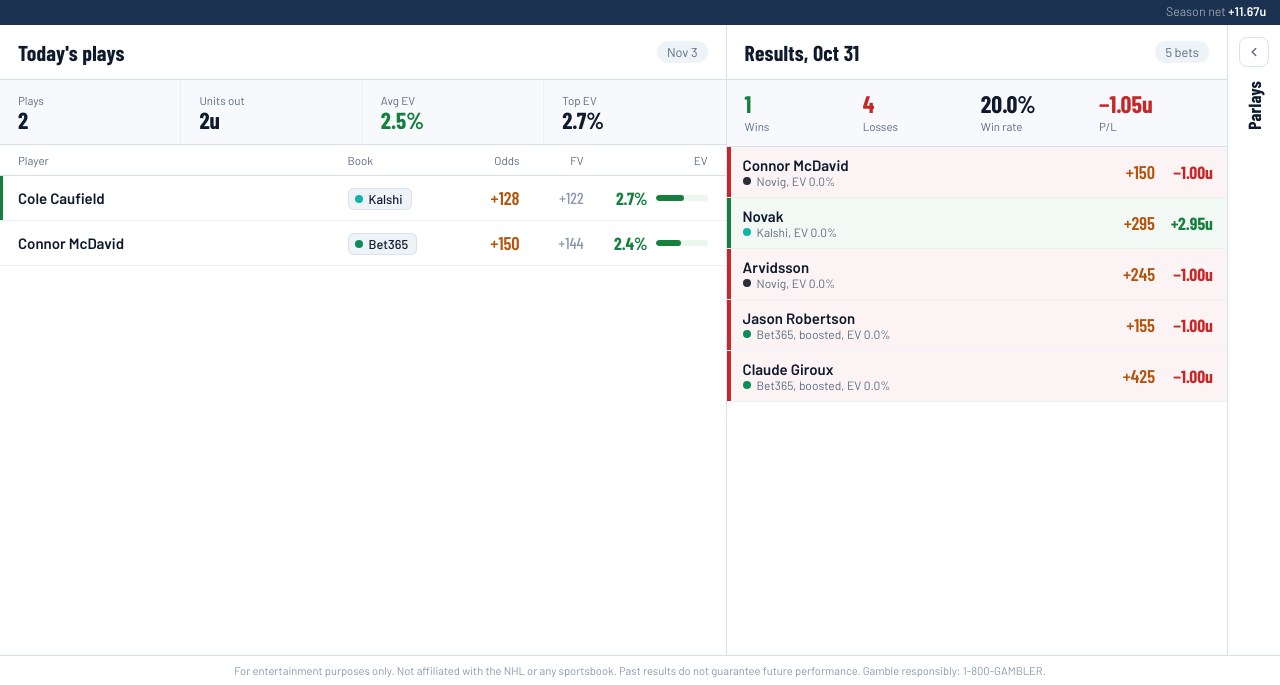
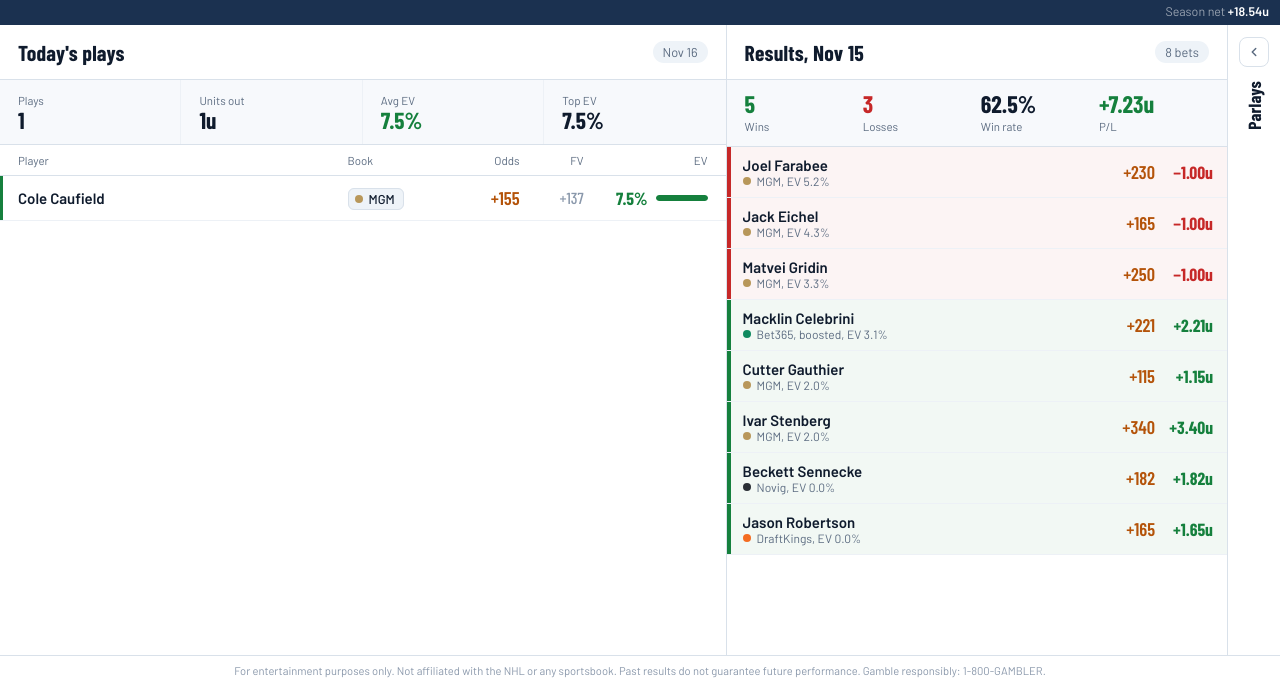
Before and after one commit to botoriousbert/Nhl-atgs-vs-circa-espn-pn, a plain HTML site: page index.html in a window 1280 px wide. Shown: the part 115-800 px from the top of the page. Drawn offline with nearby package versions, Linux system fonts and the light colour scheme.

Commit message:
Add files via upload

```diff
--- a/index.html
+++ b/index.html
@@ -353,13 +353,12 @@ table.t td.meta{font-family:var(--txt);font-size:.85rem;color:var(--mute);font-w
 const SEASON = { label:'2026–27', start:'2026-09-29' };
 
 // Today's slate. Optional: game:'EDM @ VGK', time:'7:00 PM', u:1 (units, default 1).
-// boost:true tags a boosted price. status:'pending' marks a play not placed yet (shown, but left out of the counts). status:'cashed' shows the play struck through and drops it from the count.
+// boost:true tags a boosted price. status:'pending' marks a play not placed yet (shown, but left out of the counts). status:'untracked' marks a bet you're keeping that doesn't count in the tracker (e.g. no Circa line). status:'cashed' shows the play struck through and drops it from the count.
 const TODAY = {
-  date: '2026-11-03',
+  date: '2026-11-16',
   plays: [
     // { player:'Player Name', book:'Bet365', odds:310, fv:281, ev:7.7, game:'MIN @ DAL', time:'8:00 PM' },
-    { player:'Cole Caufield',  book:'Kalshi', odds:128, fv:122, ev:2.7 },
-    { player:'Connor McDavid', book:'Bet365', odds:150, fv:144, ev:2.4 },
+    { player:'Cole Caufield', book:'MGM', odds:155, fv:137, ev:7.5 },
   ],
 };
 
@@ -493,9 +492,9 @@ const LOG = [
   { d:'2026-10-13', p:'Macklin Celebrini', b:'MGM', o:175, r:'W' },
 
   // Oct 14
-  { d:'2026-10-14', p:'Nathan MacKinnon', b:'Novig',   o:113, fv:106, ev:3.2, r:'L' },
-  { d:'2026-10-14', p:'Nazem Kadri',      b:'Bet365',  o:416, fv:279, ev:3.0, r:'L', note:'boosted' },
-  { d:'2026-10-14', p:'Ryan Leonard',     b:'FanDuel', o:460, fv:346, ev:1.8, r:'L', note:'boosted' },
+  { d:'2026-10-14', p:'Nathan MacKinnon', b:'Novig', o:113, fv:106, ev:3.2, r:'L' },
+  { d:'2026-10-14', p:'Nazem Kadri', b:'Bet365', o:416, fv:279, ev:3.0, r:'L', note:'boosted' },
+  { d:'2026-10-14', p:'Ryan Leonard', b:'FanDuel', o:460, fv:346, ev:1.8, r:'L', note:'boosted' },
 
   // Oct 15
   { d:'2026-10-15', p:'Joel Eriksson Ek', b:'MGM', o:240, fv:229, ev:3.3, r:'L' },
@@ -511,9 +510,9 @@ const LOG = [
   { d:'2026-10-15', p:'Matt Boldy', b:'MGM', o:180, fv:165, ev:5.7, r:'W' },
 
   // Oct 16
-  { d:'2026-10-16', p:'Nathan MacKinnon', b:'MGM',   o:-105, fv:-109, ev:1.8, r:'W' },
-  { d:'2026-10-16', p:'Leo Carlsson',     b:'Novig', o:217,  fv:212,  ev:1.7, r:'L' },
-  { d:'2026-10-16', p:'Cutter Gauthier',  b:'MGM',   o:175,  fv:171,  ev:1.5, r:'L' },
+  { d:'2026-10-16', p:'Nathan MacKinnon', b:'MGM', o:-105, fv:-109, ev:1.8, r:'W' },
+  { d:'2026-10-16', p:'Leo Carlsson', b:'Novig', o:217, fv:212, ev:1.7, r:'L' },
+  { d:'2026-10-16', p:'Cutter Gauthier', b:'MGM', o:175, fv:171, ev:1.5, r:'L' },
 
   // Oct 17
   { d:'2026-10-17', p:'Roman Kantserov', b:'MGM', o:380, fv:342, ev:8.6, r:'L' },
@@ -535,14 +534,14 @@ const LOG = [
   { d:'2026-10-17', p:'Sebastian Aho', b:'MGM', o:195, fv:195, ev:0.1, r:'L' },
 
   // Oct 18
-  { d:'2026-10-18', p:'Matt Boldy',       b:'MGM', o:155, fv:146, ev:3.8, r:'L' },
+  { d:'2026-10-18', p:'Matt Boldy', b:'MGM', o:155, fv:146, ev:3.8, r:'L' },
   { d:'2026-10-18', p:'Joel Eriksson Ek', b:'MGM', o:230, fv:221, ev:3.0, r:'L' },
 
   // Oct 19
   { d:'2026-10-19', p:'Cutter Gauthier', b:'Novig', o:194, fv:192, ev:0.7, r:'L' },
-  { d:'2026-10-19', p:'Nick Schmaltz',   b:'MGM',   o:185, fv:183, ev:0.7, r:'W' },
+  { d:'2026-10-19', p:'Nick Schmaltz', b:'MGM', o:185, fv:183, ev:0.7, r:'W' },
 
-  // Oct 20 (Brock Nelson free bet at 0 units, not logged)
+  // Oct 20
   { d:'2026-10-20', p:'Vasily Podkolzin', b:'Bet365', o:210, fv:195, ev:4.9, r:'L' },
   { d:'2026-10-20', p:'Cutter Gauthier', b:'FanDuel', o:220, fv:206, ev:4.7, r:'L' },
   { d:'2026-10-20', p:'Jack Hughes', b:'Bet365', o:185, fv:180, ev:1.7, r:'L' },
@@ -553,7 +552,7 @@ const LOG = [
   { d:'2026-10-20', p:'William Nylander', b:'Novig', o:239, fv:226, ev:3.9, r:'W' },
   { d:'2026-10-20', p:'Wyatt Johnston', b:'Novig', o:194, fv:188, ev:2.2, r:'L' },
   { d:'2026-10-20', p:'Adam Fantilli', b:'MGM', o:190, fv:185, ev:1.7, r:'L' },
-  { d:'2026-10-20', p:'Cole Perfetti', b:'Bet365', o:275, fv:270, ev:1.3, r:'W', fb:true, note:'free bet' },
+  { d:'2026-10-20', p:'Cole Perfetti', b:'Bet365', o:275, fv:270, ev:1.3, r:'W', note:'free bet', fb:true },
   { d:'2026-10-20', p:'Kyle Connor', b:'Bet365', o:155, fv:153, ev:0.9, r:'L' },
   { d:'2026-10-20', p:'Matt Boldy', b:'Bet365', o:170, fv:168, ev:0.8, r:'L' },
   { d:'2026-10-20', p:'Jake Guentzel', b:'MGM', o:195, fv:194, ev:0.3, r:'L' },
@@ -561,9 +560,9 @@ const LOG = [
   { d:'2026-10-20', p:'Nikita Kucherov', b:'MGM', o:175, fv:170, ev:1.7, r:'W' },
 
   // Oct 21
-  { d:'2026-10-21', p:'Matvei Michkov', b:'MGM',    o:333, fv:295, ev:9.7, r:'L' },
-  { d:'2026-10-21', p:'Josh Norris',    b:'Bet365', o:552, fv:380, ev:2.1, g:'PHI @ BUF', r:'L', note:'boosted' },
-  { d:'2026-10-21', p:'Sam Bennett',    b:'MGM',    o:270, fv:264, ev:1.7, r:'L' },
+  { d:'2026-10-21', p:'Matvei Michkov', b:'MGM', o:333, fv:295, ev:9.7, r:'L' },
+  { d:'2026-10-21', p:'Josh Norris', b:'Bet365', o:552, fv:380, ev:2.1, g:'PHI @ BUF', r:'L', note:'boosted' },
+  { d:'2026-10-21', p:'Sam Bennett', b:'MGM', o:270, fv:264, ev:1.7, r:'L' },
 
   // Oct 22
   { d:'2026-10-22', p:'Jimmy Snuggerud', b:'MGM', o:260, fv:238, ev:6.4, r:'W' },
@@ -583,30 +582,30 @@ const LOG = [
 
   // Oct 24
   { d:'2026-10-24', p:'Beckett Sennecke', b:'MGM', o:220, fv:216, ev:1.3, r:'W' },
-  { d:'2026-10-24', p:'Matvei Michkov',   b:'MGM', o:270, fv:269, ev:0.1, r:'W' },
-  { d:'2026-10-24', p:'Arseny Gritsyuk',  b:'MGM', o:350, fv:346, ev:0.9, r:'W' },
+  { d:'2026-10-24', p:'Matvei Michkov', b:'MGM', o:270, fv:269, ev:0.1, r:'W' },
+  { d:'2026-10-24', p:'Arseny Gritsyuk', b:'MGM', o:350, fv:346, ev:0.9, r:'W' },
 
   // Oct 25
   { d:'2026-10-25', p:'Matt Boldy', b:'Novig', o:141, fv:137, ev:1.5, r:'L' },
 
   // Oct 26
-  { d:'2026-10-26', p:'Connor McDavid',  b:'Novig',   o:115, fv:107, ev:4.0, r:'L' },
-  { d:'2026-10-26', p:'Alex DeBrincat',  b:'FanDuel', o:180, fv:176, ev:1.4, r:'L' },
-  { d:'2026-10-26', p:'Pavel Dorofeyev', b:'Novig',   o:194, fv:194, ev:0.2, r:'L' },
-  { d:'2026-10-26', p:'Artemi Panarin',  b:'Kalshi',  o:228, fv:221, ev:2.3, r:'W' },
+  { d:'2026-10-26', p:'Connor McDavid', b:'Novig', o:115, fv:107, ev:4.0, r:'L' },
+  { d:'2026-10-26', p:'Alex DeBrincat', b:'FanDuel', o:180, fv:176, ev:1.4, r:'L' },
+  { d:'2026-10-26', p:'Pavel Dorofeyev', b:'Novig', o:194, fv:194, ev:0.2, r:'L' },
+  { d:'2026-10-26', p:'Artemi Panarin', b:'Kalshi', o:228, fv:221, ev:2.3, r:'W' },
 
   // Oct 27
-  { d:'2026-10-27', p:'Matt Boldy',       b:'FanDuel', o:180, fv:172, ev:3.1, r:'L' },
-  { d:'2026-10-27', p:'Logan Cooley',     b:'Kalshi',  o:295, fv:270, ev:6.7, r:'W' },
-  { d:'2026-10-27', p:'Dylan Guenther',   b:'Novig',   o:194, fv:184, ev:3.6, r:'L' },
-  { d:'2026-10-27', p:'Robert Thomas',    b:'Novig',   o:300, fv:287, ev:3.4, r:'L' },
-  { d:'2026-10-27', p:'Teuvo Teravainen', b:'Novig',   o:426, fv:417, ev:1.8, r:'L' },
-  { d:'2026-10-27', p:'Quinton Byfield',  b:'FanDuel', o:375, fv:298, ev:19.4, r:'L', note:'boosted' },
-  { d:'2026-10-27', p:'Mikko Rantanen',   b:'Kalshi',  o:208, fv:201, ev:2.4, r:'L' },
-  { d:'2026-10-27', p:'Tyler Bertuzzi',   b:'Novig',   o:285, fv:278, ev:1.8, r:'L' },
+  { d:'2026-10-27', p:'Matt Boldy', b:'FanDuel', o:180, fv:172, ev:3.1, r:'L' },
+  { d:'2026-10-27', p:'Logan Cooley', b:'Kalshi', o:295, fv:270, ev:6.7, r:'W' },
+  { d:'2026-10-27', p:'Dylan Guenther', b:'Novig', o:194, fv:184, ev:3.6, r:'L' },
+  { d:'2026-10-27', p:'Robert Thomas', b:'Novig', o:300, fv:287, ev:3.4, r:'L' },
+  { d:'2026-10-27', p:'Teuvo Teravainen', b:'Novig', o:426, fv:417, ev:1.8, r:'L' },
+  { d:'2026-10-27', p:'Quinton Byfield', b:'FanDuel', o:375, fv:298, ev:19.4, r:'L', note:'boosted' },
+  { d:'2026-10-27', p:'Mikko Rantanen', b:'Kalshi', o:208, fv:201, ev:2.4, r:'L' },
+  { d:'2026-10-27', p:'Tyler Bertuzzi', b:'Novig', o:285, fv:278, ev:1.8, r:'L' },
 
   // Oct 28
-  { d:'2026-10-28', p:'Martin Necas',     b:'MGM',   o:210, fv:205, ev:1.6, r:'L' },
+  { d:'2026-10-28', p:'Martin Necas', b:'MGM', o:210, fv:205, ev:1.6, r:'L' },
   { d:'2026-10-28', p:'Nathan MacKinnon', b:'Novig', o:147, fv:136, ev:4.4, r:'W' },
 
   // Oct 29
@@ -626,14 +625,85 @@ const LOG = [
 
   // Oct 30
   { d:'2026-10-30', p:'Joel Farabee', b:'Kalshi', o:239, fv:220, ev:6.0, r:'W' },
-  { d:'2026-10-30', p:'Tomas Hertl',  b:'Novig',  o:285, fv:280, ev:1.3, r:'L' },
+  { d:'2026-10-30', p:'Tomas Hertl', b:'Novig', o:285, fv:280, ev:1.3, r:'L' },
 
   // Oct 31
-  { d:'2026-10-31', p:'Connor McDavid',  b:'Novig',  o:150, fv:151, ev:0, r:'L' },
-  { d:'2026-10-31', p:'Novak',           b:'Kalshi', o:295, fv:306, ev:0, r:'W' },
-  { d:'2026-10-31', p:'Arvidsson',       b:'Novig',  o:245, fv:233, ev:0, r:'L' },
-  { d:'2026-10-31', p:'Jason Robertson', b:'Bet365', o:155, fv:151, ev:0, r:'L', note:'boosted' },
-  { d:'2026-10-31', p:'Claude Giroux',   b:'Bet365', o:425, fv:430, ev:0, r:'L', note:'boosted' },
+  { d:'2026-10-31', p:'Connor McDavid', b:'Novig', o:150, fv:151, ev:0.0, r:'L' },
+  { d:'2026-10-31', p:'Novak', b:'Kalshi', o:295, fv:306, ev:0.0, r:'W' },
+  { d:'2026-10-31', p:'Arvidsson', b:'Novig', o:245, fv:233, ev:0.0, r:'L' },
+  { d:'2026-10-31', p:'Jason Robertson', b:'Bet365', o:155, fv:151, ev:0.0, r:'L', note:'boosted' },
+  { d:'2026-10-31', p:'Claude Giroux', b:'Bet365', o:425, fv:430, ev:0.0, r:'L', note:'boosted' },
+
+  // Nov 3
+  { d:'2026-11-03', p:'Cole Caufield', b:'Kalshi', o:128, fv:122, ev:2.7, r:'W' },
+  { d:'2026-11-03', p:'Connor McDavid', b:'Bet365', o:150, fv:144, ev:2.4, r:'L' },
+  { d:'2026-11-03', p:'Cole Caufield', b:'Novig', o:133, fv:125, ev:3.7, r:'L' },
+  { d:'2026-11-03', p:'Tomas Hertl', b:'Novig', o:277, fv:267, ev:2.7, r:'W' },
+  { d:'2026-11-03', p:'Auston Matthews', b:'Novig', o:144, fv:143, ev:0.5, r:'L' },
+  { d:'2026-11-03', p:'Jason Robertson', b:'Novig', o:167, fv:167, ev:0.2, r:'W' },
+  { d:'2026-11-03', p:'Seth Jarvis', b:'Novig', o:245, fv:230, ev:4.4, r:'L' },
+  { d:'2026-11-03', p:'Nathan MacKinnon', b:'Novig', o:153, fv:145, ev:3.3, r:'L' },
+  { d:'2026-11-03', p:'Brandon Hagel', b:'Novig', o:150, fv:146, ev:1.4, r:'L' },
+  { d:'2026-11-03', p:'Logan Cooley', b:'MGM', o:195, fv:193, ev:0.6, r:'L' },
+
+  // Nov 4
+  { d:'2026-11-04', p:'Brady Tkachuk', b:'MGM', o:150, fv:138, ev:5.1, r:'L' },
+  { d:'2026-11-04', p:'Tim Stutzle', b:'Novig', o:190, fv:186, ev:1.3, r:'L' },
+  { d:'2026-11-04', p:'Artemi Panarin', b:'DraftKings', o:185, fv:181, ev:1.4, r:'L' },
+
+  // Nov 5
+  { d:'2026-11-05', p:'Martin Necas', b:'Bet365', o:273, fv:175, ev:5.3, r:'L', note:'boosted' },
+  { d:'2026-11-05', p:'Jack Hughes', b:'MGM', o:150, fv:142, ev:3.5, r:'L' },
+  { d:'2026-11-05', p:'Jake Guentzel', b:'Bet365', o:120, fv:114, ev:2.8, r:'L' },
+  { d:'2026-11-05', p:'Logan Cooley', b:'Kalshi', o:208, fv:204, ev:1.2, r:'W' },
+
+  // Nov 8
+  { d:'2026-11-08', p:'Brady Tkachuk', b:'MGM', o:175, fv:164, ev:4.1, r:'L' },
+  { d:'2026-11-08', p:'Victor Olofsson', b:'Bet365', o:350, fv:335, ev:3.5, r:'L' },
+  { d:'2026-11-08', p:'Cutter Gauthier', b:'MGM', o:120, fv:117, ev:1.3, r:'W' },
+
+  // Nov 9
+  { d:'2026-11-09', p:'Ryan Nugent-Hopkins', b:'Novig',    o:292, fv:286, ev:1.6, r:'L' },
+  { d:'2026-11-09', p:'Zach Hyman',          b:'Fanatics', o:210, fv:209, ev:0.2, r:'L' },
+
+  // Nov 10
+  { d:'2026-11-10', p:'Dylan Cozens',  b:'Bet365',     o:429, fv:279, ev:2.8, r:'L', note:'boosted' },
+  { d:'2026-11-10', p:'Brady Tkachuk', b:'MGM',        o:195, fv:194, ev:0.5, r:'L' },
+  { d:'2026-11-10', p:'Sam Bennett',   b:'DraftKings', o:320, fv:309, ev:2.7, r:'W' },
+
+  // Nov 11
+  { d:'2026-11-11', p:'Mitch Marner',        b:'Novig', o:300, fv:278, ev:5.8, r:'L' },
+  { d:'2026-11-11', p:'Connor McDavid',      b:'MGM',   o:135, fv:128, ev:3.2, r:'L' },
+  { d:'2026-11-11', p:'Ryan Nugent-Hopkins', b:'MGM',   o:280, fv:276, ev:1.1, r:'L' },
+
+  // Nov 12
+  { d:'2026-11-12', p:'Alex DeBrincat',  b:'MGM',        o:210, fv:199, ev:3.6, r:'L' },
+  { d:'2026-11-12', p:'Jason Robertson', b:'Novig',      o:156, fv:148, ev:3.2, r:'L' },
+  { d:'2026-11-12', p:'Matt Boldy',      b:'DraftKings', o:155, fv:152, ev:1.0, r:'W' },
+  { d:'2026-11-12', p:'Jack Hughes',     b:'MGM',        o:140, fv:139, ev:0.6, r:'W' },
+  { d:'2026-11-12', p:'Roope Hintz',     b:'Novig',      o:257, fv:251, ev:1.8, r:'W' },
+  { d:'2026-11-12', p:'Kevin Fiala',     b:'DraftKings', o:295, fv:288, ev:1.8, r:'L' },
+
+  // Nov 13
+  { d:'2026-11-13', p:'Mitch Marner',    b:'Bet365',     o:270, fv:249, ev:6.1, r:'L' },
+  { d:'2026-11-13', p:'Mika Zibanejad',  b:'MGM',        o:210, fv:198, ev:4.0, r:'L' },
+  { d:'2026-11-13', p:'Victor Olofsson', b:'DraftKings', o:295, fv:275, ev:5.2, r:'W' },
+
+  // Nov 14
+  { d:'2026-11-14', p:'Logan Stankoven', b:'MGM',    o:220, fv:217, ev:1.0, r:'L' },
+  { d:'2026-11-14', p:'Kyle Connor',     b:'MGM',    o:125, fv:125, ev:0.2, r:'W' },
+  { d:'2026-11-14', p:'Anton Lundell',   b:'Bet365', o:390, fv:387, ev:0.5, r:'W', fb:true, note:'free bet' },
+  { d:'2026-11-14', p:'Cutter Gauthier', b:'Bet365', o:182, fv:119, ev:0.3, r:'W', note:'boosted' },
+
+  // Nov 15
+  { d:'2026-11-15', p:'Joel Farabee',      b:'MGM',        o:230, fv:214, ev:5.2, r:'L' },
+  { d:'2026-11-15', p:'Jack Eichel',       b:'MGM',        o:165, fv:154, ev:4.3, r:'L' },
+  { d:'2026-11-15', p:'Matvei Gridin',     b:'MGM',        o:250, fv:239, ev:3.3, r:'L' },
+  { d:'2026-11-15', p:'Macklin Celebrini', b:'Bet365',     o:221, fv:147, ev:3.1, r:'W', note:'boosted' },
+  { d:'2026-11-15', p:'Cutter Gauthier',   b:'MGM',        o:115, fv:111, ev:2.0, r:'W' },
+  { d:'2026-11-15', p:'Ivar Stenberg',     b:'MGM',        o:340, fv:332, ev:2.0, r:'W' },
+  { d:'2026-11-15', p:'Beckett Sennecke',  b:'Novig',      o:182, fv:182, ev:0.0, r:'W' },
+  { d:'2026-11-15', p:'Jason Robertson',   b:'DraftKings', o:165, fv:165, ev:0.0, r:'W' },
 ];
 
 // Free bet adjustments (negative numbers), dated to the month they belong in.
@@ -808,7 +878,7 @@ function renderTop() {
 
 /* ── daily panes ── */
 function renderToday() {
-  const rank = p => p.status === 'cashed' ? 2 : p.status === 'pending' ? 1 : 0;
+  const rank = p => p.status === 'cashed' ? 2 : (p.status === 'pending' || p.status === 'untracked') ? 1 : 0;
   const plays = TODAY.plays.map(p => ({ ...p, book: BOOK_ALIAS[p.book] || p.book })).sort((a, b) => rank(a) - rank(b) || (b.ev ?? 0) - (a.ev ?? 0));
   const live = plays.filter(p => !p.status);
   const pendingN = plays.filter(p => p.status === 'pending').length;
@@ -831,9 +901,9 @@ function renderToday() {
   const maxEV = Math.max(5, ...live.filter(p => p.ev != null && !p.boost).map(p => p.ev));  // boosts don't stretch the bar scale
   $('todayBody').innerHTML = plays.map((p, i) => {
     const meta = [p.boost ? 'Boosted' : '', p.ev < 0 ? 'Now −EV, can\'t cash out' : '', p.game, p.time].filter(Boolean).join(', ');
-    return `<div class="prow${p.status === 'cashed' ? ' cashed' : p.status === 'pending' ? ' pending' : ''}${i === 0 && !p.status ? ' top' : ''}">
+    return `<div class="prow${p.status === 'cashed' ? ' cashed' : (p.status === 'pending' || p.status === 'untracked') ? ' pending' : ''}${i === 0 && !p.status ? ' top' : ''}">
       <div><span class="player">${p.player}</span>
-        <span class="pmeta">${p.status === 'pending' ? '<span class="ptag">Pending</span>' : ''}${p.status === 'cashed' ? 'Cashed out, ' : ''}<span class="mbook">${dot(p.book)}${p.book}${meta ? ', ' : ''}</span>${meta}${(p.u ?? 1) !== 1 ? ' (' + p.u + 'u)' : ''}</span></div>
+        <span class="pmeta">${p.status === 'pending' ? '<span class="ptag">Pending</span>' : p.status === 'untracked' ? '<span class="ptag">Not tracked</span>' : ''}${p.status === 'cashed' ? 'Cashed out, ' : ''}<span class="mbook">${dot(p.book)}${p.book}${meta ? ', ' : ''}</span>${meta}${(p.u ?? 1) !== 1 ? ' (' + p.u + 'u)' : ''}</span></div>
       <span class="c-book"><span class="book">${dot(p.book)}${p.book}</span></span>
       <span class="r odds">${odds(p.odds)}</span>
       <span class="r fv c-fv">${odds(p.fv)}</span>
```
